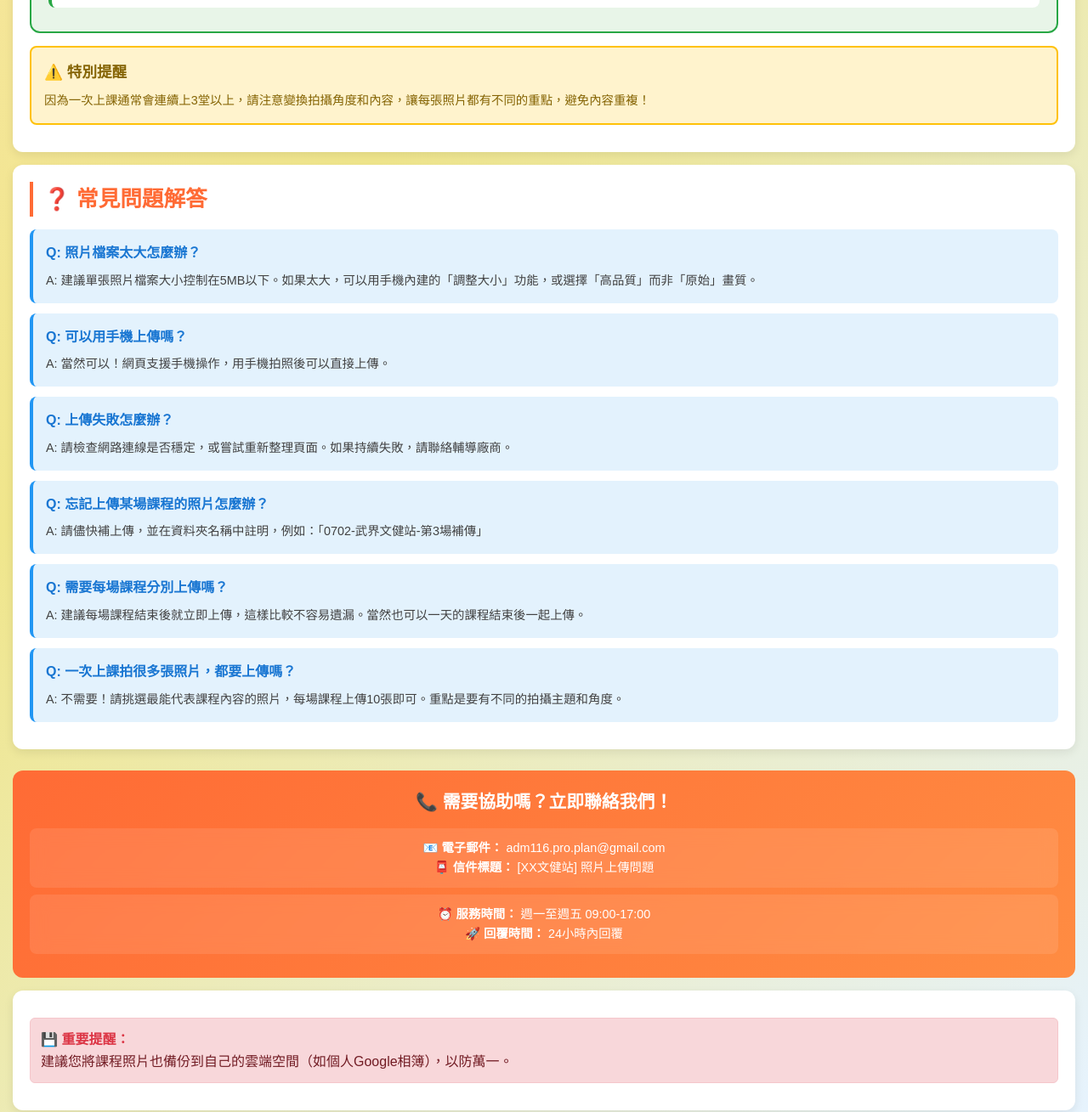
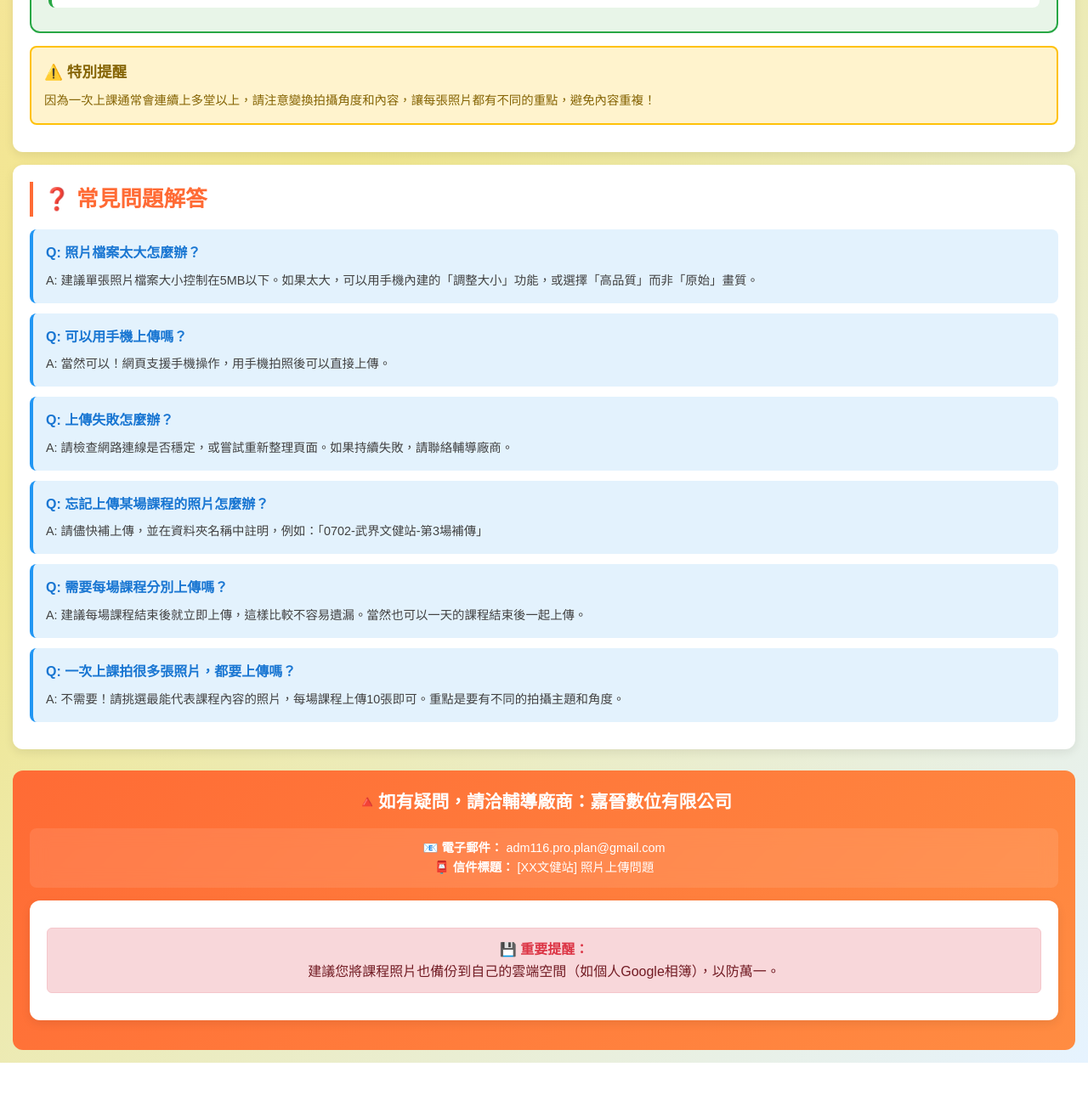
Before and after one commit to adm116-pro/yuanmeng-upload, a plain HTML site: page index.html in a window 1280 px wide. Shown: the part 1365-2674 px from the top of the page at 85% size. After the commit the page ends 2616 px from the top, so only its background shows below. Drawn offline with Linux system fonts and the light colour scheme.

Commit message:
Update index.html

```diff
--- a/index.html
+++ b/index.html
@@ -353,7 +353,7 @@
 
             <div class="highlight-box">
                 <h4>⚠️ 特別提醒</h4>
-                <p>因為一次上課通常會連續上3堂以上，請注意變換拍攝角度和內容，讓每張照片都有不同的重點，避免內容重複！</p>
+                <p>因為一次上課通常會連續上多堂以上，請注意變換拍攝角度和內容，讓每張照片都有不同的重點，避免內容重複！</p>
             </div>
         </div>
 
@@ -394,16 +394,11 @@
 
         <!-- 聯絡資訊 -->
         <div class="contact-info">
-            <h3>📞 需要協助嗎？立即聯絡我們！</h3>
+            <h3>🔺如有疑問，請洽輔導廠商：嘉晉數位有限公司</h3>
             <div class="contact-item">
                 <strong>📧 電子郵件：</strong> adm116.pro.plan@gmail.com<br>
                 <strong>📮 信件標題：</strong> [XX文健站] 照片上傳問題
             </div>
-            <div class="contact-item">
-                <strong>⏰ 服務時間：</strong> 週一至週五 09:00-17:00<br>
-                <strong>🚀 回覆時間：</strong> 24小時內回覆
-            </div>
-        </div>
 
         <!-- 備份提醒 -->
         <div class="section">
```
